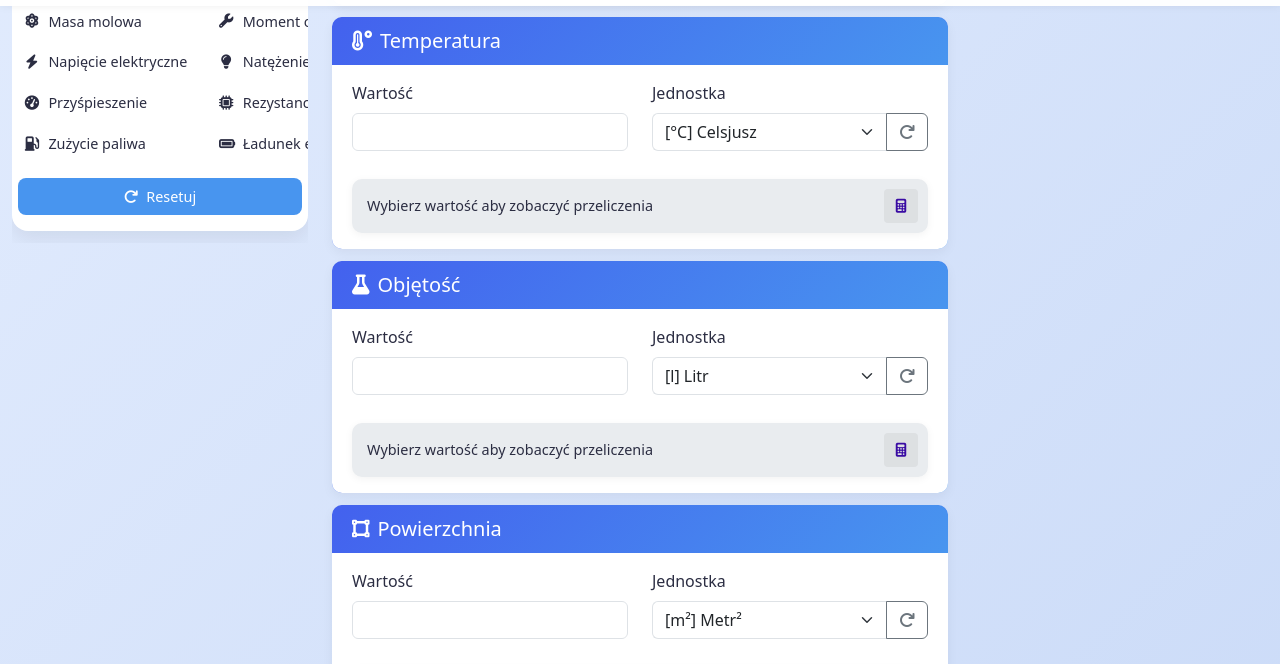
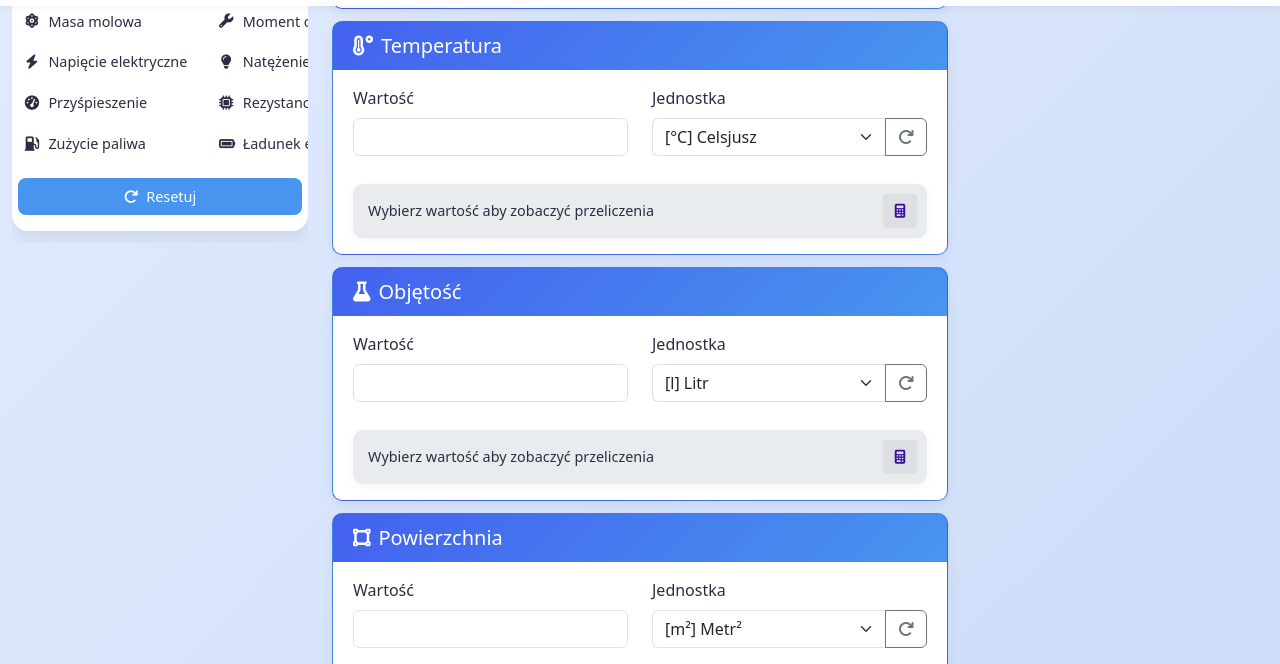
Before and after one commit to Lukq1984/przeliczmi.pl, a plain HTML site: page index.html in a window 1280 px wide. Shown: the part 794-1458 px from the top of the page. Drawn offline with nearby package versions, Linux system fonts and the light colour scheme.

Commit message:
Update style.css

```diff
--- a/style.css
+++ b/style.css
@@ -17,6 +17,7 @@ body {
 
 /* Make the converter cards more compact and ensure consistent border radius */
 .converter-card {
+	border: 1px solid rgba(0, 0, 0, 0.05);
 	border-radius: 10px;
 	box-shadow: 0 4px 12px rgba(0, 0, 0, 0.05);
 	margin-bottom: 0.75rem; /* Reduced from 1.25rem */
```
